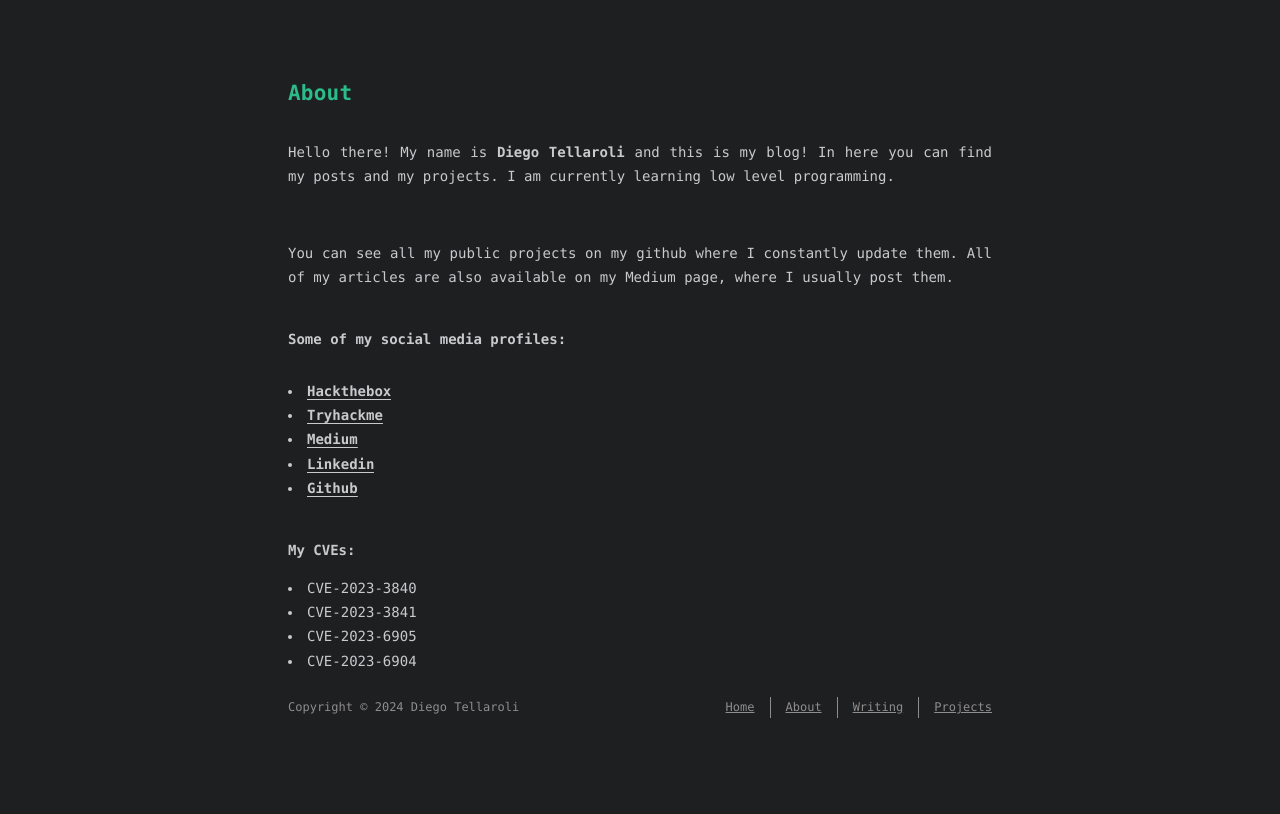
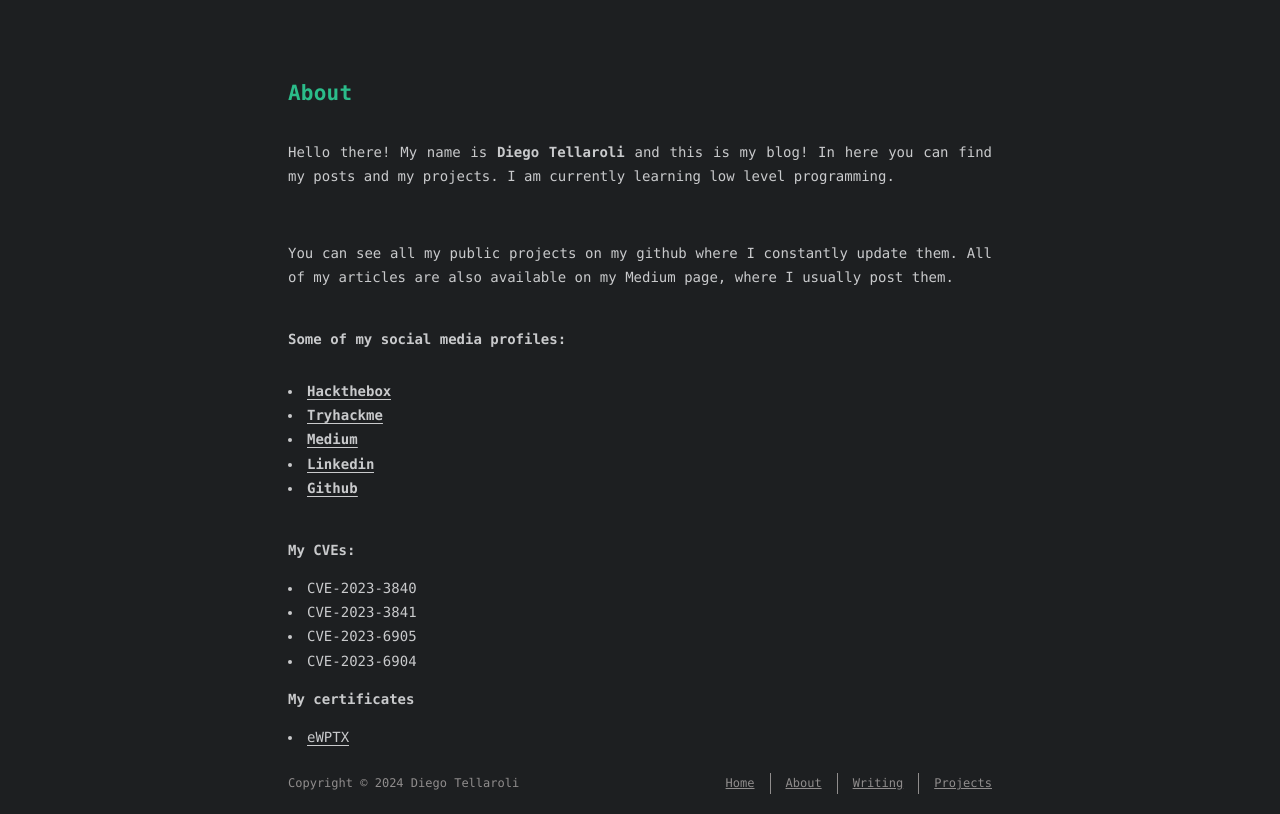
Before and after one commit to diego-tella/diego-tella.github.io, a plain HTML site: page about/index.html in a window 1280 px wide. Shown: the part 118-932 px from the top of the page. Before the commit the page ends 856 px from the top, so only its background shows below. Drawn offline with nearby package versions, Linux system fonts and the light colour scheme.

Commit message:
Site updated: 2024-09-08 22:09:45

```diff
--- a/about/index.html
+++ b/about/index.html
@@ -100,6 +100,9 @@
 <li>CVE-2023-3841</li>
 <li>CVE-2023-6905</li>
 <li>CVE-2023-6904</li>
+<p><b>My certificates</b></p>
+<li><a href="https://certs.ine.com/1c2abc69-a0b2-4a28-983e-950183cba5de">eWPTX</a></li>
+
 
 
 
```
